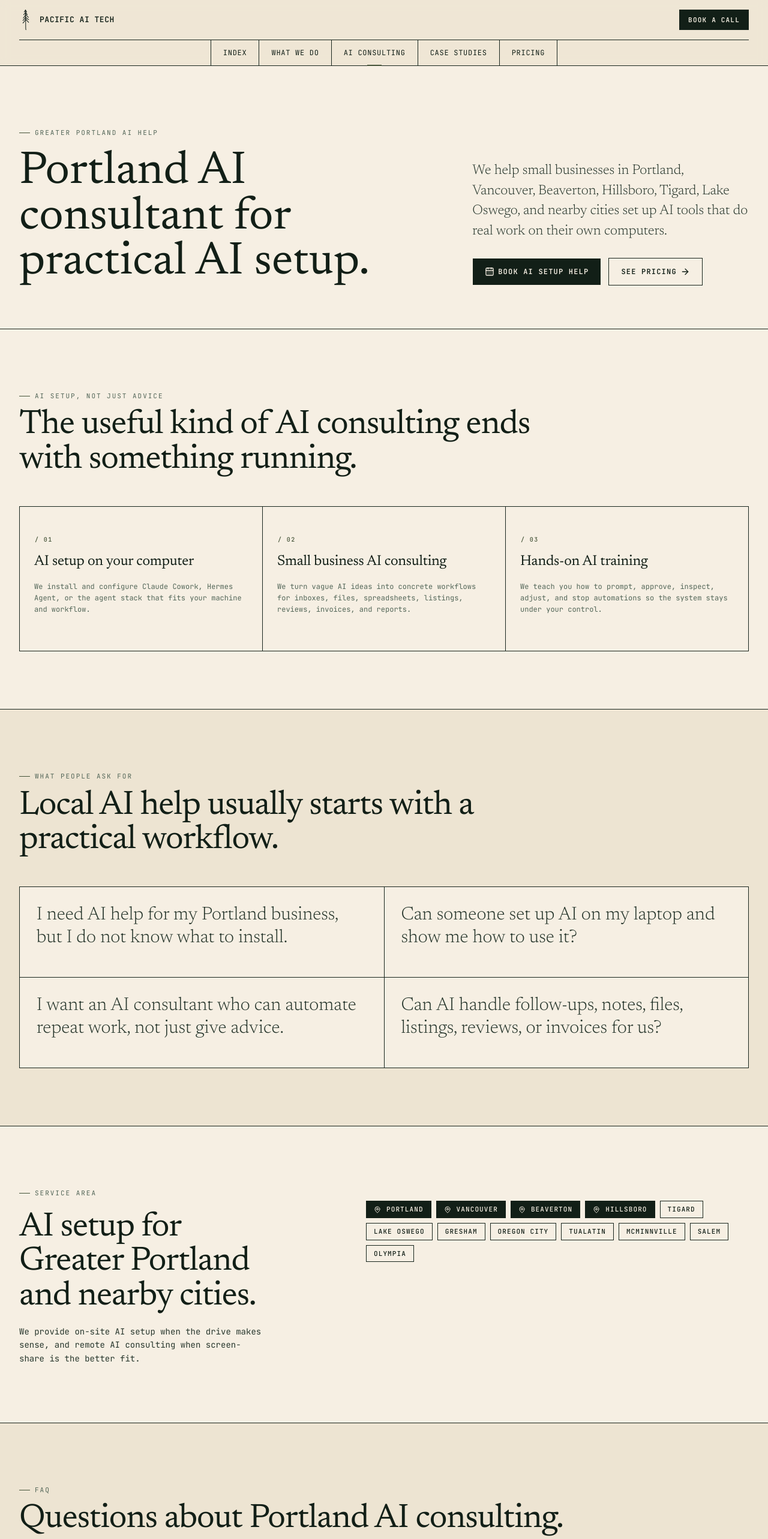
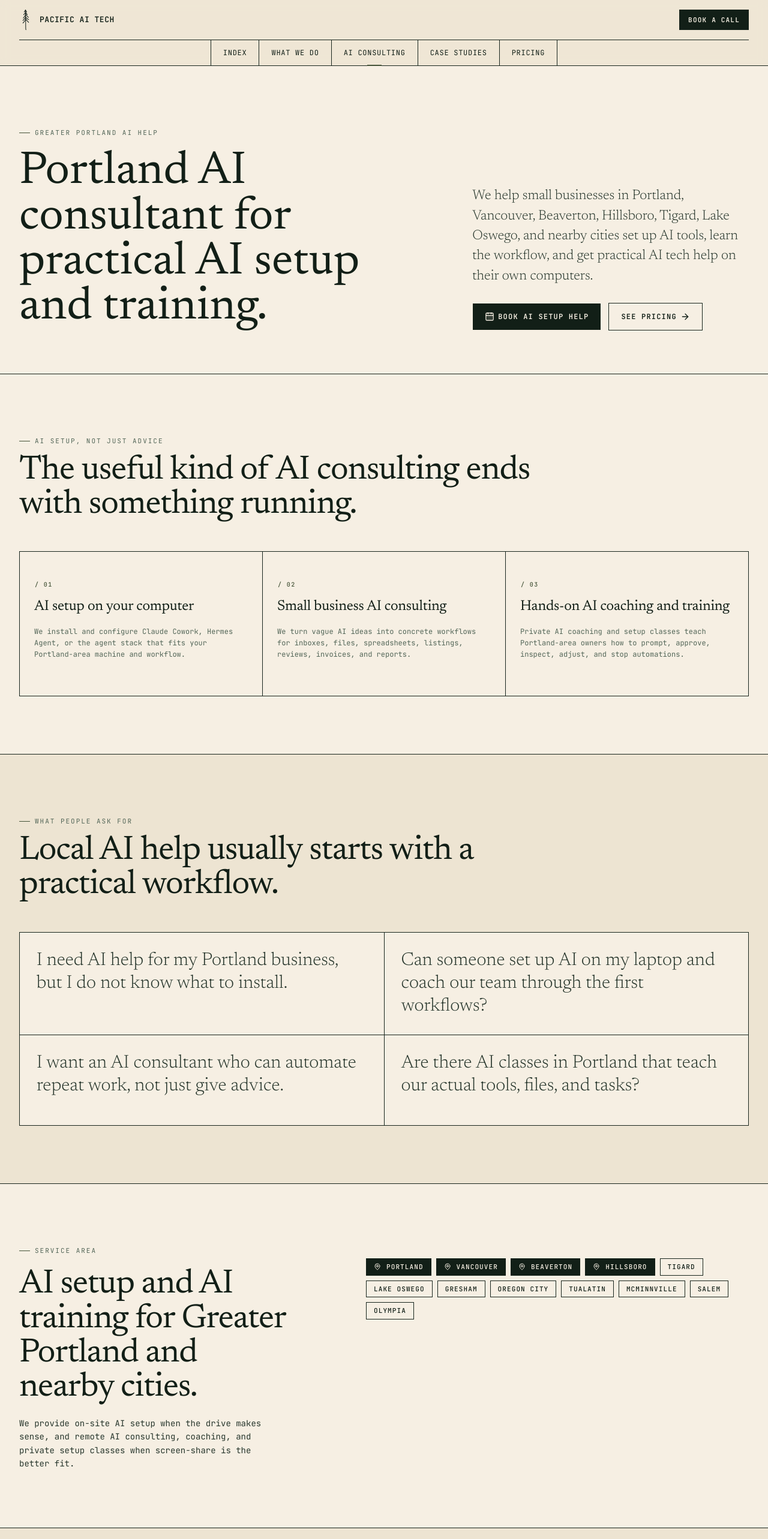
Before and after one commit to itsaark/pacific-ai-tech, a Next.js app: page /portland-ai-consultant in a window 1280 px wide. Shown: the top 2566 px of the page at 60% size. Built offline with nearby package versions, Linux system fonts and the light colour scheme.

Commit message:
Improve Portland AI SEO targeting

```diff
--- /dev/null
+++ b/public/googlec290f6f9d97f8ed9.html
@@ -0,0 +1 @@
+google-site-verification: googlec290f6f9d97f8ed9.html
--- a/src/app/portland-ai-consultant/page.tsx
+++ b/src/app/portland-ai-consultant/page.tsx
@@ -16,9 +16,9 @@ import { SiteHeader } from "@/components/site-header";
 import { bookingUrl, contactEmail, serviceDescription, siteUrl } from "@/lib/site";
 
 export const metadata: Metadata = {
-  title: "Portland AI Consultant for AI Setup",
+  title: "Portland AI Consultant for AI Setup & Training",
   description:
-    "Greater Portland AI help for small businesses: local AI setup, automation consulting, training, and on-site support in Portland, Vancouver, and Beaverton.",
+    "Portland AI consultant for small business AI setup, coaching, training, and practical AI help across Portland, Vancouver, and Beaverton.",
   alternates: {
     canonical: "/portland-ai-consultant",
   },
@@ -28,6 +28,11 @@ export const metadata: Metadata = {
     "AI consulting Portland",
     "AI setup Portland",
     "AI help Portland",
+    "AI coaching Portland",
+    "AI classes Portland",
+    "AI training Portland",
+    "private AI setup classes Portland",
+    "AI tech Portland",
     "Greater Portland AI help",
     "small business AI setup Portland",
     "AI automation consultant Portland",
@@ -35,9 +40,9 @@ export const metadata: Metadata = {
     "Beaverton AI consultant",
   ],
   openGraph: {
-    title: "Portland AI Consultant for AI Setup",
+    title: "Portland AI Consultant for AI Setup & Training",
     description:
-      "Local AI setup and consulting for small businesses across greater Portland, Vancouver, Beaverton, Hillsboro, Tigard, Lake Oswego, and nearby cities.",
+      "Local AI setup, coaching, and consulting for small businesses across greater Portland, Vancouver, Beaverton, Hillsboro, Tigard, Lake Oswego, and nearby cities.",
     url: "/portland-ai-consultant",
     siteName: "Pacific AI Tech",
     type: "website",
@@ -52,9 +57,9 @@ export const metadata: Metadata = {
   },
   twitter: {
     card: "summary_large_image",
-    title: "Portland AI Consultant for AI Setup",
+    title: "Portland AI Consultant for AI Setup & Training",
     description:
-      "Greater Portland AI help for small businesses: setup, automations, training, and practical support.",
+      "Greater Portland AI help for small businesses: setup, coaching, training, automations, and practical support.",
     images: ["/pacific-ai-tech/img/bridge.jpeg"],
   },
 };
@@ -79,7 +84,7 @@ const services = [
     number: "/ 01",
     title: "AI setup on your computer",
     description:
-      "We install and configure Claude Cowork, Hermes Agent, or the agent stack that fits your machine and workflow.",
+      "We install and configure Claude Cowork, Hermes Agent, or the agent stack that fits your Portland-area machine and workflow.",
   },
   {
     number: "/ 02",
@@ -89,17 +94,17 @@ const services = [
   },
   {
     number: "/ 03",
-    title: "Hands-on AI training",
+    title: "Hands-on AI coaching and training",
     description:
-      "We teach you how to prompt, approve, inspect, adjust, and stop automations so the system stays under your control.",
+      "Private AI coaching and setup classes teach Portland-area owners how to prompt, approve, inspect, adjust, and stop automations.",
   },
 ];
 
 const requestPatterns = [
   "I need AI help for my Portland business, but I do not know what to install.",
-  "Can someone set up AI on my laptop and show me how to use it?",
+  "Can someone set up AI on my laptop and coach our team through the first workflows?",
   "I want an AI consultant who can automate repeat work, not just give advice.",
-  "Can AI handle follow-ups, notes, files, listings, reviews, or invoices for us?",
+  "Are there AI classes in Portland that teach our actual tools, files, and tasks?",
 ];
 
 const faqs = [
@@ -116,7 +121,12 @@ const faqs = [
   {
     question: "Can you set up AI tools on my own computer?",
     answer:
-      "Yes. The core service is local-first AI setup on client-owned computers where practical, using tools such as Claude Cowork or Hermes Agent depending on the workflow and machine.",
+      "Yes. The core service is local-first AI setup on client-owned computers where practical, using tools such as Claude Cowork or Hermes Agent depending on the workflow and machine. For Portland owners, the goal is a working system you understand before we leave.",
+  },
+  {
+    question: "Do you offer private AI classes or AI coaching in Portland?",
+    answer:
+      "Yes. We provide practical AI coaching, AI training, and private AI setup classes for Portland-area owners and teams. Sessions are built around your real inboxes, documents, spreadsheets, listings, reviews, invoices, or reports instead of generic demos.",
   },
   {
     question: "Who is the best fit for this service?",
@@ -132,7 +142,7 @@ const jsonLd = {
       "@type": "WebPage",
       "@id": `${siteUrl}/portland-ai-consultant#webpage`,
       url: `${siteUrl}/portland-ai-consultant`,
-      name: "Portland AI Consultant for AI Setup",
+      name: "Portland AI Consultant for AI Setup & Training",
       description: metadata.description,
       isPartOf: {
         "@type": "WebSite",
@@ -159,9 +169,22 @@ const jsonLd = {
       serviceType: [
         "AI consulting",
         "AI setup",
+        "AI coaching",
+        "Private AI classes",
+        "AI training",
+        "Private AI setup classes",
         "AI automation consulting",
         "AI agent training",
+        "AI tech support",
         "Small business automation",
+      ],
+      knowsAbout: [
+        "AI consultant Portland",
+        "AI setup Portland",
+        "AI help Portland",
+        "AI training Portland",
+        "AI classes Portland",
+        "AI tech Portland",
       ],
       hasOfferCatalog: {
         "@type": "OfferCatalog",
@@ -180,6 +203,12 @@ const jsonLd = {
             name: "Remote AI setup",
             price: "2000",
             priceCurrency: "USD",
+            availability: "https://schema.org/InStock",
+            url: bookingUrl,
+          },
+          {
+            "@type": "Offer",
+            name: "Private AI coaching and setup class",
             availability: "https://schema.org/InStock",
             url: bookingUrl,
           },
@@ -236,14 +265,15 @@ export default function PortlandAiConsultantPage() {
             <div>
               <span className="pat-eyebrow">Greater Portland AI help</span>
               <h1 id="local-title">
-                Portland AI consultant for practical AI setup.
+                Portland AI consultant for practical AI setup and training.
               </h1>
             </div>
             <div>
               <p className="pat-lede">
                 We help small businesses in Portland, Vancouver, Beaverton,
                 Hillsboro, Tigard, Lake Oswego, and nearby cities set up AI
-                tools that do real work on their own computers.
+                tools, learn the workflow, and get practical AI tech help on
+                their own computers.
               </p>
               <div className="pat-local-actions">
                 <Button
@@ -321,11 +351,12 @@ export default function PortlandAiConsultantPage() {
             <div>
               <span className="pat-eyebrow">Service area</span>
               <h2 id="area-title">
-                AI setup for Greater Portland and nearby cities.
+                AI setup and AI training for Greater Portland and nearby cities.
               </h2>
               <p>
                 We provide on-site AI setup when the drive makes sense, and
-                remote AI consulting when screen-share is the better fit.
+                remote AI consulting, coaching, and private setup classes when
+                screen-share is the better fit.
               </p>
             </div>
             <div className="pat-cities" aria-label="AI consulting service area cities">
@@ -366,8 +397,9 @@ export default function PortlandAiConsultantPage() {
               <h2>Bring the repeat task. We will map the AI setup.</h2>
               <p>
                 A good first call is simple: what you do every week, where the
-                information lives, and what you would trust an AI agent to draft
-                before you approve it.
+                information lives, what you would trust an AI agent to draft
+                before you approve it, and whether you need setup, coaching, or
+                a short class for your team.
               </p>
             </div>
             <Button
```
